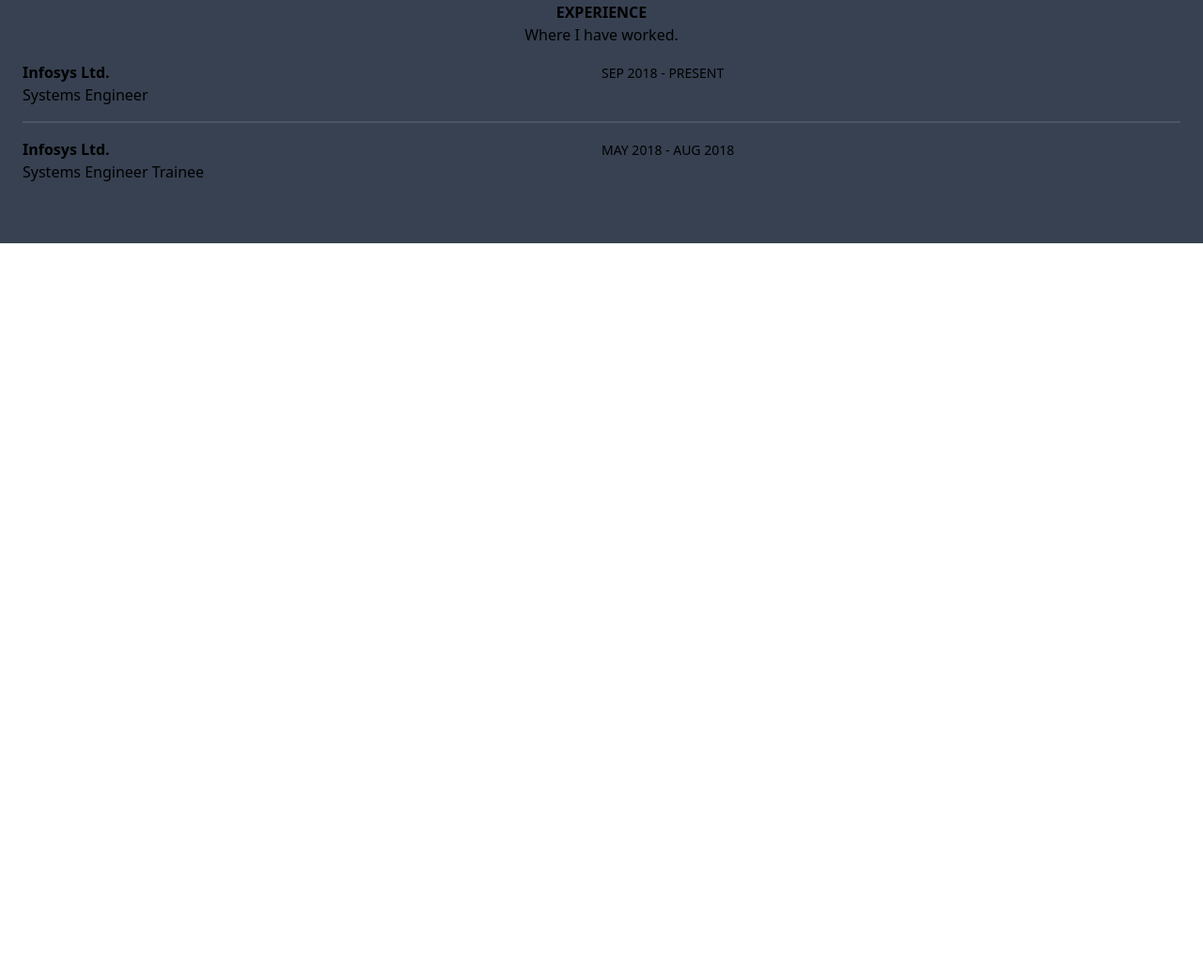
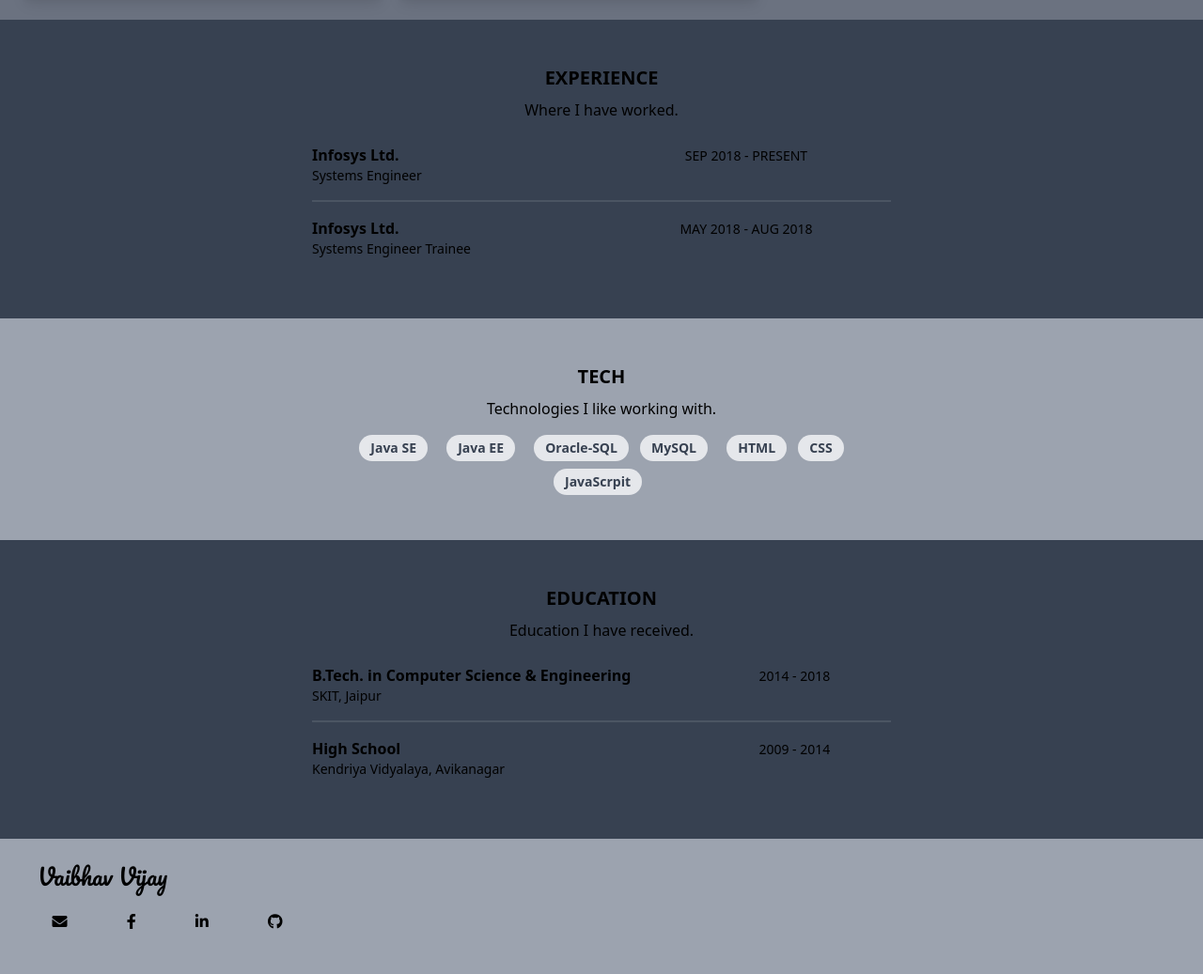
Before and after one commit to vaibhavvijay9/Personal-Portfolio, a plain HTML site: page index.html in a window 1280 px wide. Shown: the part 1603-2640 px from the top of the page at 94% size. Before the commit the page ends 1878 px from the top, so only its background shows below. Drawn offline with nearby package versions, Linux system fonts and the light colour scheme.

Commit message:
responsive design completed, just need to add my data

```diff
--- a/index.html
+++ b/index.html
@@ -9,11 +9,11 @@
     <link rel="icon" href="images/favicon.png" type="image/icon" sizes="16x16">
     <link href="https://unpkg.com/tailwindcss@^1.0/dist/tailwind.min.css" rel="stylesheet">
     <link href="https://fonts.googleapis.com/css?family=Pacifico&display=swap" rel="stylesheet">
+    <link rel="stylesheet" href="https://use.fontawesome.com/releases/v5.8.2/css/all.css" integrity="sha384-oS3vJWv+0UjzBfQzYUhtDYW+Pj2yciDJxpsK1OYPAYjqT085Qq/1cq5FLXAZQ7Ay" crossorigin="anonymous">
     <link rel="stylesheet" href="css/style.css" type="text/css" />
 </head>
 
 <body>
-    <div class="mb-4">
     <div class="flex flex-col content-center w-full h-screen bg-gray-500 text-center">
         <p id="name" class="text-left p-8 text-2xl">Vaibhav Vijay</p>
         <div class="self-center w-40 h-40 rounded-full bg-blue-500"></div>
@@ -23,14 +23,14 @@
     </div>
     <div class="w-full bg-gray-400 h-auto text-center">
         <h2 class="py-16 text-3xl">ABOUT ME</h2>
-            <p class="px-8 pb-8 md:px-20">
+        <p class="px-8 pb-16 md:px-20">
             Lorem Ipsum is simply dummy text of the printing and typesetting industry. Lorem Ipsum has been the industry's standard dummy text ever since the 1500s, when an unknown printer took a galley of type and scrambled it to make a type specimen book. It has
-                survived not only five centuries, but also the leap into electronic typesetting, remaining essentially unchanged. It was popularised in the 1960s with the release of Letraset sheets containing Lorem Ipsum passages, and more recently with
-                desktop publishing software like Aldus PageMaker including versions of Lorem Ipsum.
+            survived not only five centuries, but also the leap into electronic typesetting, remaining essentially unchanged. It was popularised in the 1960s with the release of Letraset sheets containing Lorem Ipsum passages, and more recently with desktop
+            publishing software like Aldus PageMaker including versions of Lorem Ipsum.
         </p>
     </div>
     <div class="w-full h-auto bg-gray-500 text-center p-4">
-            <h2 class="font-semibold">PORTFOLIO</h2>
+        <h2 class="font-semibold text-xl py-4">PORTFOLIO</h2>
         <div class="flex flex-wrap">
             <div class="max-w-sm rounded overflow-hidden shadow-lg bg-white my-2 md:w-1/3 md:mx-2">
                 <img class="w-full" src="/img/card-top.jpg" alt="Sunset in the mountains">
@@ -79,29 +79,76 @@
             </div>
         </div>
     </div>
-        <div class="w-full bg-gray-700 h-auto text-center md:content-center py-12 px-6">
-            <h2 class="font-semibold">EXPERIENCE</h2>
-            <p>Where I have worked.</p>
-            <div class="text-left py-4 w-full flex content-between border-b-2 border-gray-600">
+    <div class="w-auto bg-gray-700 h-auto text-center md:content-center py-12 px-6">
+        <h2 class="font-semibold text-xl">EXPERIENCE</h2>
+        <div class="md:w-1/2 md:mx-auto">
+            <p class="m-2">Where I have worked.</p>
+            <div class="text-left py-4 flex content-between border-b-2 border-gray-600">
                 <div class="w-full">
                     <span class="block font-bold">Infosys Ltd.</span>
-                    <span class="block">Systems Engineer</span>
+                    <span class="block text-sm">Systems Engineer</span>
                 </div>
-                <div class="w-full">
+                <div class="w-full text-center">
                     <span class="text-sm">SEP 2018 - PRESENT</span>
                 </div>
             </div>
-            <div class="text-left py-4 w-full flex content-between">
+            <div class="text-left py-4 flex content-between">
                 <div class="w-full">
                     <span class="block font-bold">Infosys Ltd.</span>
-                    <span class="block">Systems Engineer Trainee</span>
+                    <span class="block text-sm">Systems Engineer Trainee</span>
                 </div>
-                <div class="w-full">
+                <div class="w-full text-center">
                     <span class="text-sm">MAY 2018 - AUG 2018</span>
                 </div>
             </div>
         </div>
     </div>
+    <div class="w-full bg-gray-400 h-auto text-center md:content-center py-12 px-6">
+        <h2 class="font-semibold text-xl">TECH</h2>
+        <div class="md:w-1/2 md:mx-auto">
+            <p class="m-2">Technologies I like working with.</p>
+            <span class="inline-block bg-gray-200 rounded-full px-3 py-1 text-sm font-semibold text-gray-700 m-2">Java SE</span>
+            <span class="inline-block bg-gray-200 rounded-full px-3 py-1 text-sm font-semibold text-gray-700 m-2">Java EE</span>
+            <span class="inline-block bg-gray-200 rounded-full px-3 py-1 text-sm font-semibold text-gray-700 m-2">Oracle-SQL</span>
+            <span class="inline-block bg-gray-200 rounded-full px-3 py-1 text-sm font-semibold text-gray-700 mr-2">MySQL</span>
+            <span class="inline-block bg-gray-200 rounded-full px-3 py-1 text-sm font-semibold text-gray-700 m-2">HTML</span>
+            <span class="inline-block bg-gray-200 rounded-full px-3 py-1 text-sm font-semibold text-gray-700 mr-2">CSS</span>
+            <span class="inline-block bg-gray-200 rounded-full px-3 py-1 text-sm font-semibold text-gray-700 mr-2">JavaScrpit</span>
+        </div>
+    </div>
+    <div class="w-auto bg-gray-700 h-auto text-center md:content-center py-12 px-6">
+        <h2 class="font-semibold text-xl">EDUCATION</h2>
+        <div class="md:w-1/2 md:mx-auto">
+            <p class="m-2">Education I have received.</p>
+            <div class="text-left py-4 flex content-between border-b-2 border-gray-600">
+                <div class="w-full">
+                    <span class="block font-bold">B.Tech. in Computer Science &amp; Engineering</span>
+                    <span class="block text-sm">SKIT, Jaipur</span>
+                </div>
+                <div class="w-1/2 text-center">
+                    <span class="text-sm">2014 - 2018</span>
+                </div>
+            </div>
+            <div class="text-left py-4 flex content-between">
+                <div class="w-full">
+                    <span class="block font-bold">High School</span>
+                    <span class="block text-sm">Kendriya Vidyalaya, Avikanagar</span>
+                </div>
+                <div class="w-1/2 text-center">
+                    <span class="text-sm">2009 - 2014</span>
+                </div>
+            </div>
+        </div>
+    </div>
+    <div class="w-auto bg-gray-400 h-auto p-6">
+        <span id="name" class="text-left p-4 text-2xl">Vaibhav Vijay</span>
+        <div class="w-1/2 md:w-1/4 my-4 flex justify-around">
+            <a href="mailto:vaibhavvijay9@gmail.com" class="px-4 py-1 hover:bg-gray-500" target="_blank"><i class="fas fa-envelope"></i></a>
+            <a href="https://www.facebook.com/vaibhav.vijay.90" class="px-4 py-1 hover:bg-gray-500" target="_blank"><i class="fab fa-facebook-f"></i></a>
+            <a href="https://www.linkedin.com/in/vaibhav-vijay-9b842214b" class="px-4 py-1 hover:bg-gray-500" target="_blank"><i class="fab fa-linkedin-in"></i></a>
+            <a href="https://github.com/vaibhavvijay9" class="px-4 py-1 hover:bg-gray-500" target="_blank"><i class="fab fa-github"></i></a>
+        </div>
+    </div>
 </body>
 
 </html>
```
Lines whose indentation alone changed are shown as unchanged.
